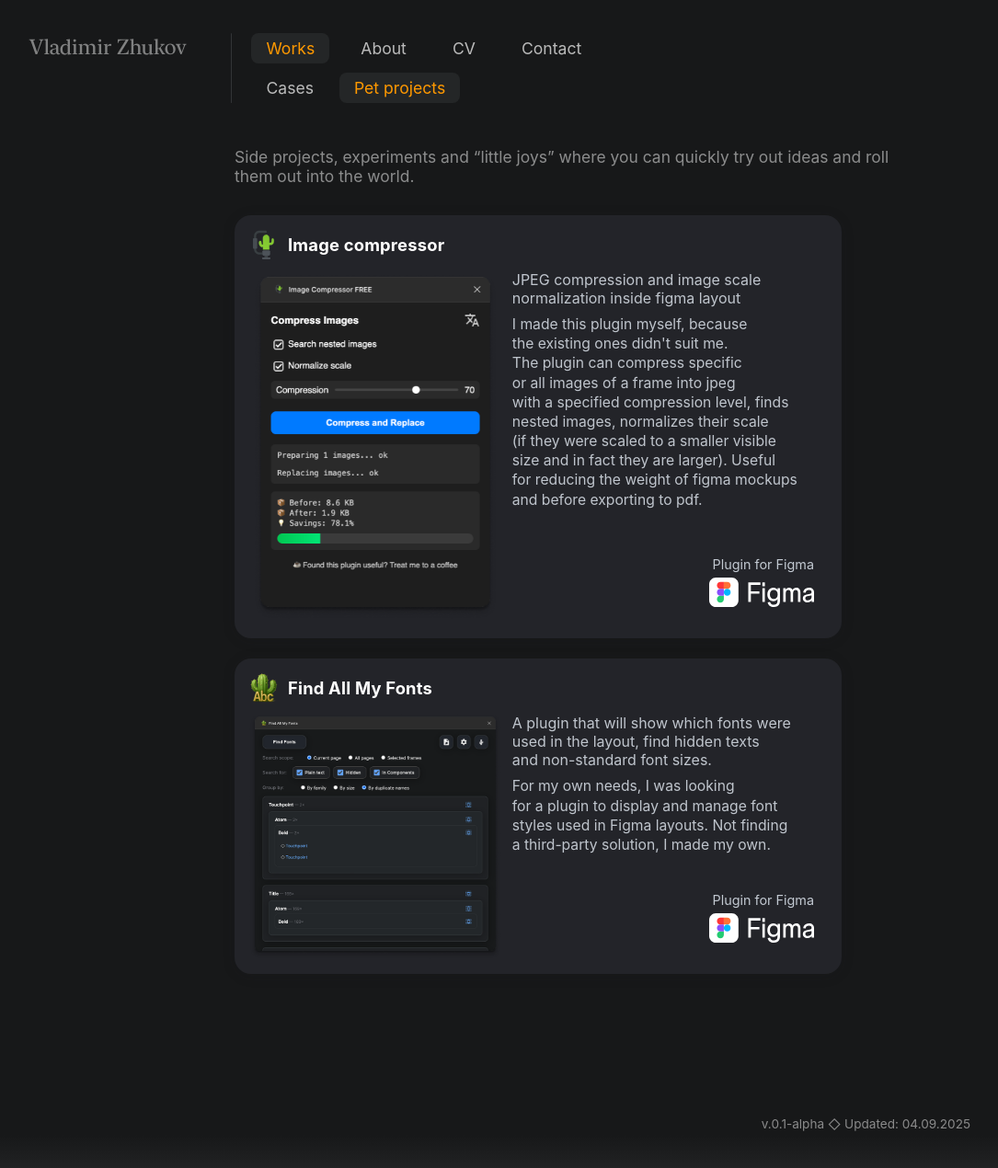
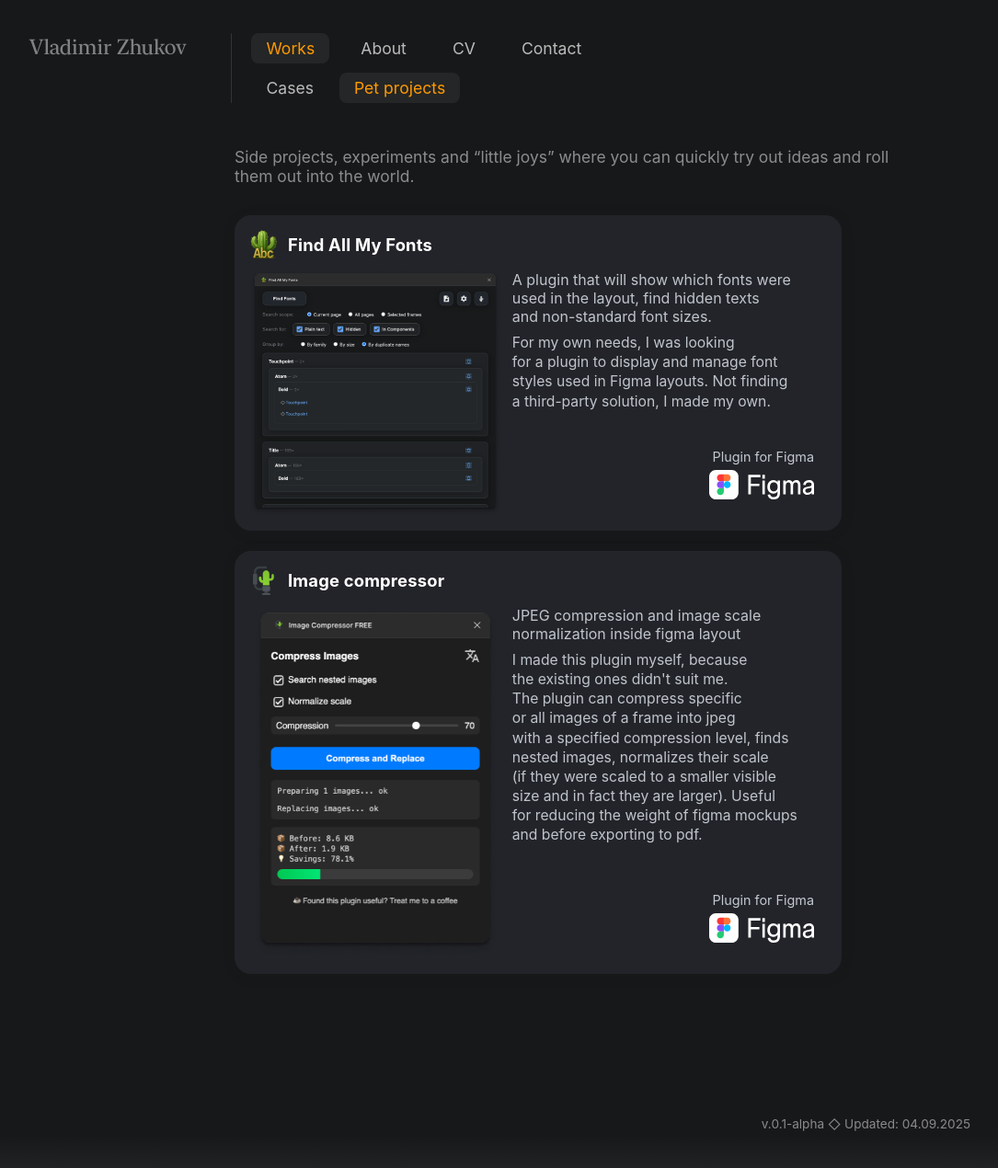
Before and after one commit to uxiscool/experience, a Jekyll site: the page built from pet-projects.md, in a window 1280 px wide. Shown: the whole page at 92% size, without its empty margins (25-1110 px from the left). Built offline with Jekyll 4.4.1, drawn with Linux system fonts in a browser that asks for light colours.

Commit message:
Add files via upload

```diff
--- a/pet-projects.md
+++ b/pet-projects.md
@@ -11,30 +11,45 @@ permalink: /pet-projects/
 </div>
 
 <div class="pp-grid">
-  {% assign items = site.petprojects %}
+  {%- assign items = site.petprojects -%}
 
-  {% for p in items %}
-    {% assign pet_index = 0 %}
-    {% for pp in site.petprojects %}
-      {% if pp.title == p.title %}
-        {% break %}
-      {% else %}
-        {% assign pet_index = pet_index | plus: 1 %}
-      {% endif %}
-    {% endfor %}
+  {%- comment -%}
+    Порядок вывода:
+    1) Берём все элементы с заданным 'order' и сортируем по возрастанию.
+    2) После них — элементы без 'order' в исходном порядке (как Jekyll собрал).
+    Примечание: одинаковый 'order' не пересортировывает — сохранится исходный порядок.
+  {%- endcomment -%}
+  {%- assign with_order = items | where_exp: "it", "it.order" -%}
+  {%- assign without_order = items | where_exp: "it", "it.order == nil" -%}
+  {%- assign with_order_sorted = with_order | sort: "order" -%}
+  {%- assign items_sorted = with_order_sorted | concat: without_order -%}
 
-    {% assign first = p.gallery[0] %}
-    {% assign thumb_src = nil %}
-    {% if first %}
-      {% assign thumb_path = first.src | default:first.file %}
-      {% if thumb_path %}
-        {% if p.images_base %}
-          {% assign thumb_src = p.images_base | append: thumb_path %}
-        {% else %}
-          {% assign thumb_src = thumb_path %}
-        {% endif %}
-      {% endif %}
-    {% endif %}
+  {%- for p in items_sorted -%}
+    {%- comment -%}
+      pet_index — реальный индекс проекта в исходной коллекции site.petprojects.
+      Нужен для корректной работы openPetGallery, независим от визуальной сортировки.
+    {%- endcomment -%}
+    {%- assign pet_index = 0 -%}
+    {%- for pp in site.petprojects -%}
+      {%- if pp.title == p.title -%}
+        {%- break -%}
+      {%- else -%}
+        {%- assign pet_index = pet_index | plus: 1 -%}
+      {%- endif -%}
+    {%- endfor -%}
+
+    {%- assign first = p.gallery[0] -%}
+    {%- assign thumb_src = nil -%}
+    {%- if first -%}
+      {%- assign thumb_path = first.src | default:first.file -%}
+      {%- if thumb_path -%}
+        {%- if p.images_base -%}
+          {%- assign thumb_src = p.images_base | append: thumb_path -%}
+        {%- else -%}
+          {%- assign thumb_src = thumb_path -%}
+        {%- endif -%}
+      {%- endif -%}
+    {%- endif -%}
 
   <article class="pp-card">
     <!-- Шапка -->
@@ -51,9 +66,9 @@ permalink: /pet-projects/
              onclick="openPetGallery({{ pet_index }}, 0)"
              aria-label="Open gallery">
             <img class="lazy-img"
-     decoding="async"
-     data-src="{{ site.baseurl }}{{ thumb_src }}"
-     alt="">
+                 decoding="async"
+                 data-src="{{ site.baseurl }}{{ thumb_src }}"
+                 alt="">
             <noscript>
               <img src="{{ site.baseurl }}{{ thumb_src }}" alt="">
             </noscript>
@@ -65,21 +80,22 @@ permalink: /pet-projects/
           {% if p.subtitle %}<div class="pp-subtitle">{{ p.subtitle }}</div>{% endif %}
           {% if p.desc %}<div class="pp-desc">{{ p.desc }}</div>{% endif %}
         </div>
-       <div class="pp-footer">
-  {% if p.kind %}<div class="pp-kind">{{ p.kind }}</div>{% endif %}
-  <div class="pp-links">
-    {% if p.store_url and p.store_icon %}
-      <a class="pp-store" href="{{ p.store_url }}" target="_blank" rel="noopener">
-        <img src="{{ p.store_icon | prepend: site.baseurl }}" alt="{{ p.store_alt | default: 'Store' }}">
-      </a>
-    {% endif %}
-  </div>
-</div>
+        <div class="pp-footer">
+          {% if p.kind %}<div class="pp-kind">{{ p.kind }}</div>{% endif %}
+          <div class="pp-links">
+            {% if p.store_url and p.store_icon %}
+              <a class="pp-store" href="{{ p.store_url }}" target="_blank" rel="noopener">
+                <img src="{{ p.store_icon | prepend: site.baseurl }}" alt="{{ p.store_alt | default: 'Store' }}">
+              </a>
+            {% endif %}
+          </div>
+        </div>
       </div>
     </div>
   </article>
-  {% endfor %}
+  {%- endfor -%}
 </div>
+
 <!-- используем общий lightbox из default.html -->
 <div id="lightbox" class="lightbox" style="display:none;">
   <div class="lightbox-bg" onclick="closeLightbox()"></div>
@@ -87,7 +103,7 @@ permalink: /pet-projects/
     <button class="lightbox-close" onclick="closeLightbox()" aria-label="Close">
       <img src="{{ site.baseurl }}/ui/lightbox_close.svg" width="36" height="36" alt="Close">
     </button>
-        <button class="lightbox-arrow left" onclick="lightboxPrev()" aria-label="Previous">
+    <button class="lightbox-arrow left" onclick="lightboxPrev()" aria-label="Previous">
       <img src="{{ site.baseurl }}/ui/lightbox_arrow_left.svg" width="36" height="36" alt="Prev">
     </button>
     <div class="lightbox-stage">
```
Also changed, not shown: _petprojects/figma-compress-images.md (+1 -0 lines), _petprojects/figma-find-all-my-fonts.md (+1 -0 lines).
